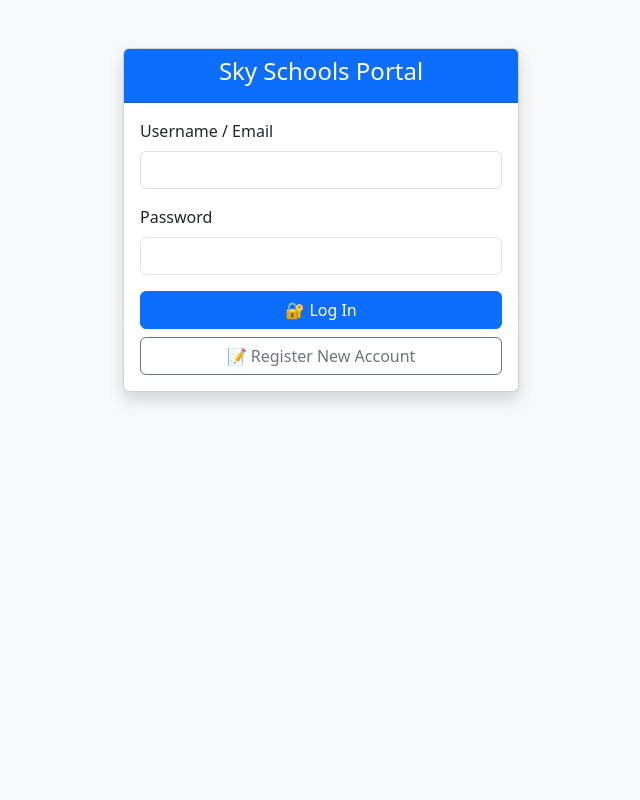
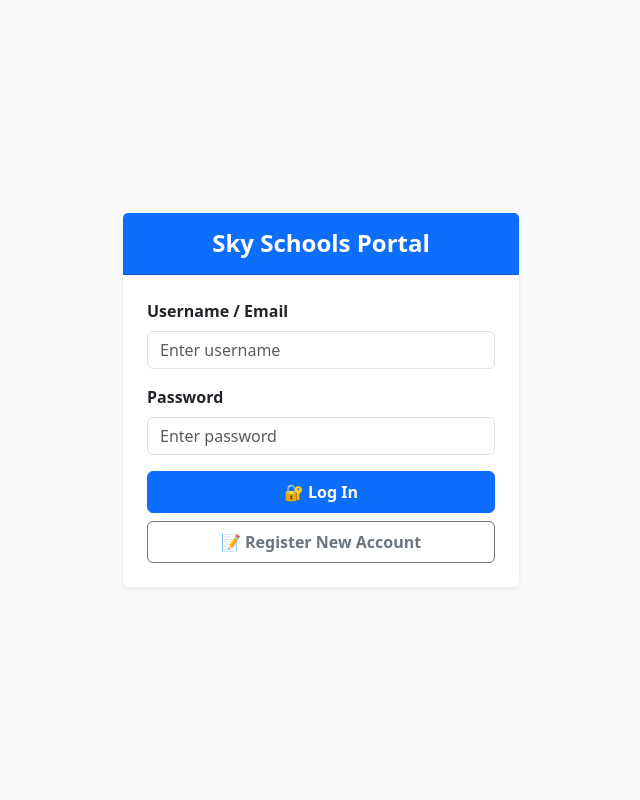
Before and after one commit to NabongoMumia/Indian_Data_Analysis, a Flask app: page / in a window 1280 px wide. Shown: the whole page, without its empty margins (319-959 px from the left). Run offline with Flask 3, Linux system fonts and the light colour scheme; some libraries are stand-ins or nearby versions.

```diff
--- a/templates/login.html
+++ b/templates/login.html
@@ -2,38 +2,40 @@
 <html lang="en">
 <head>
     <meta charset="UTF-8">
+    <meta name="viewport" content="width=device-width, initial-scale=1.0">
     <title>Teacher Login - Sky Schools</title>
     <link href="https://cdn.jsdelivr.net/npm/bootstrap@5.3.0/dist/css/bootstrap.min.css" rel="stylesheet">
 </head>
-<body class="bg-light">
-<div class="container mt-5" style="max-width: 420px;">
-    <div class="card shadow">
-        <div class="card-header bg-primary text-white text-center">
-            <h4>Sky Schools Portal</h4>
+<body class="bg-light d-flex align-items-center min-vh-100">
+<div class="container" style="max-width: 420px;">
+    <div class="card shadow-sm border-0">
+        <div class="card-header bg-primary text-white text-center py-3">
+            <h4 class="mb-0 fw-bold">Sky Schools Portal</h4>
         </div>
-        <div class="card-body">
+        <div class="card-body p-4">
             {% with messages = get_flashed_messages(with_categories=true) %}
               {% if messages %}
                 {% for category, message in messages %}
-                  <div class="alert alert-{{ category }} p-2">{{ message }}</div>
+                  <div class="alert alert-{{ category }} p-2 text-center" role="alert">{{ message }}</div>
                 {% endfor %}
               {% endif %}
             {% endwith %}
 
             <form method="POST" action="/login">
                 <div class="mb-3">
-                    <label class="form-label">Username / Email</label>
-                    <input type="text" name="username" class="form-control" required>
+                    <label class="form-label fw-semibold">Username / Email</label>
+                    <input type="text" name="username" class="form-control" placeholder="Enter username" required>
                 </div>
                 <div class="mb-3">
-                    <label class="form-label">Password</label>
-                    <input type="password" name="password" class="form-control" required>
+                    <label class="form-label fw-semibold">Password</label>
+                    <input type="password" name="password" class="form-control" placeholder="Enter password" required>
                 </div>
-                <button type="submit" name="action" value="login" class="btn btn-primary w-100 mb-2">🔐 Log In</button>
-                <button type="submit" name="action" value="register" class="btn btn-outline-secondary w-100">📝 Register New Account</button>
+                <button type="submit" name="action" value="login" class="btn btn-primary w-100 mb-2 py-2 fw-semibold">🔐 Log In</button>
+                <button type="submit" name="action" value="register" class="btn btn-outline-secondary w-100 py-2 fw-semibold">📝 Register New Account</button>
             </form>
         </div>
     </div>
 </div>
+<script src="https://cdn.jsdelivr.net/npm/bootstrap@5.3.0/dist/js/bootstrap.bundle.min.js"></script>
 </body>
 </html>
```
